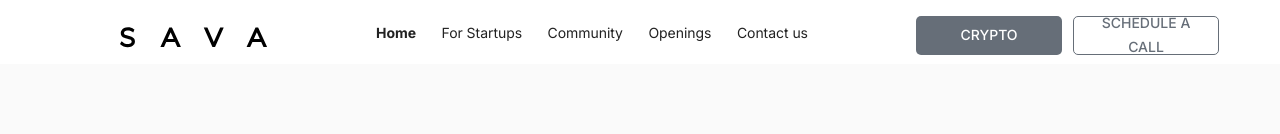
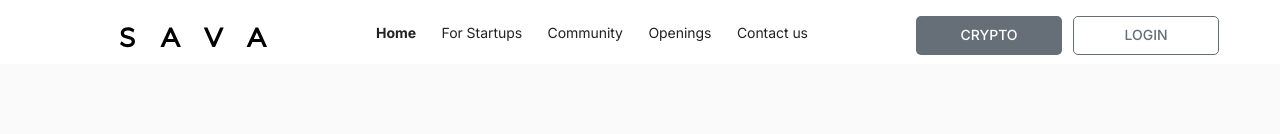
Before and after one commit to SavaHQ/SAVA, a React (Create React App) app: page /home in a window 1280 px wide. Shown: the top 134 px of the page. Built offline with nearby package versions, Linux system fonts and the light colour scheme.

Commit message:
chore: minor changes

```diff
--- a/src/Components/NavBarComponents/navBarComponent.js
+++ b/src/Components/NavBarComponents/navBarComponent.js
@@ -89,7 +89,7 @@ function NavBarComponent() {
                 target="_parent"
               >
                 <CustomButton
-                  name="Schedule a Call"
+                  name="Login"
                   color="#666E78"
                   background="#FFFFFF"
                   border=" 1px solid #666E78"
@@ -127,6 +127,7 @@ const useStyles = makeStyles((theme) => ({
     paddingRight: "50px",
     justifyContent: "center",
     alignItems: "center",
+    flexWrap: "nowrap",
 
     [theme.breakpoints.down("md")]: {
       paddingLeft: "20px",
```
